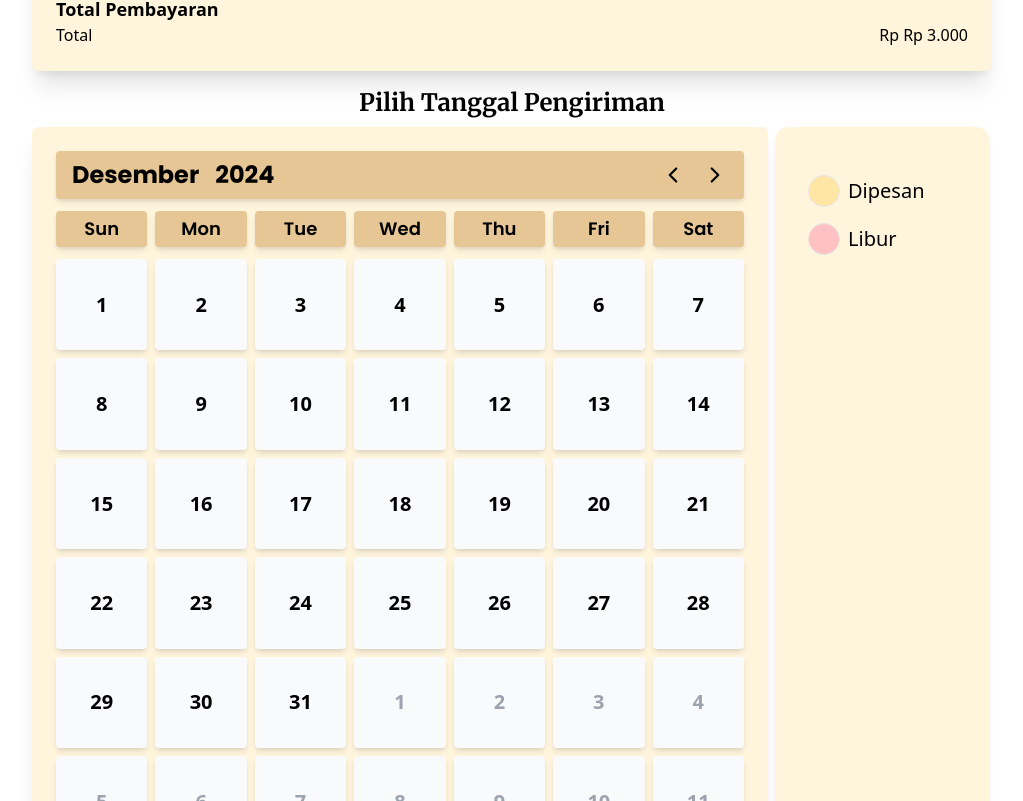
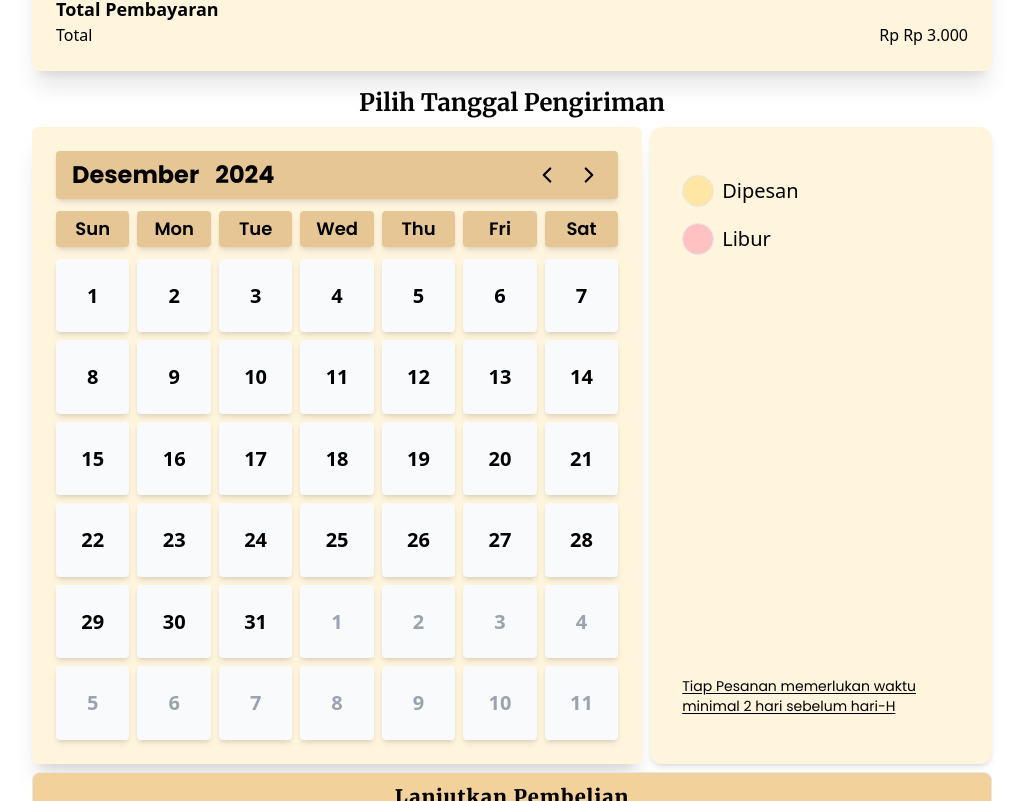
Before and after one commit to Kons-Software-House/kuenyawz-frontend, a React (Vite) app: page /keranjang/pengiriman in a window 1280 px wide. Shown: the part 1379-2180 px from the top of the page, without its empty margins (128-1151 px from the left). Built offline with nearby package versions, Linux system fonts and the light colour scheme; no server answers; what @designbycode/tailwindcss-text-shadow would draw is missing.

Commit message:
style: add informational message to AvailabilityTable for improved user guidance

```diff
--- a/src/components/user/views/CalendarView/AvailabilityTable.tsx
+++ b/src/components/user/views/CalendarView/AvailabilityTable.tsx
@@ -1,6 +1,6 @@
 export default function AvailabilityTable() {
   return (
-    <div className="bg-secondary-500 py-8 lg:py-12 px-8 lg:pl-8 lg:pr-16 flex flex-col gap-4 text-clear text-sm lg:text-xl shadow-md rounded-xl">
+    <div className="bg-secondary-500 py-8 lg:py-12 px-8 flex flex-col gap-4 text-clear text-sm lg:text-xl shadow-md rounded-xl">
       <div className="text-inherit flex items-center gap-2">
         <div className="aspect-[1/1] h-6 xl:h-8 bg-availability-400 border rounded-full"></div>
         <p>
@@ -13,6 +13,11 @@ export default function AvailabilityTable() {
           Libur
         </p>
       </div>
+      <div className="h-full flex items-end text-sm underline underline-offset-2 font-clear">
+        <p>
+          Tiap Pesanan memerlukan waktu minimal 2 hari sebelum hari-H
+        </p>
+      </div>
     </div>
   )
 }
```
